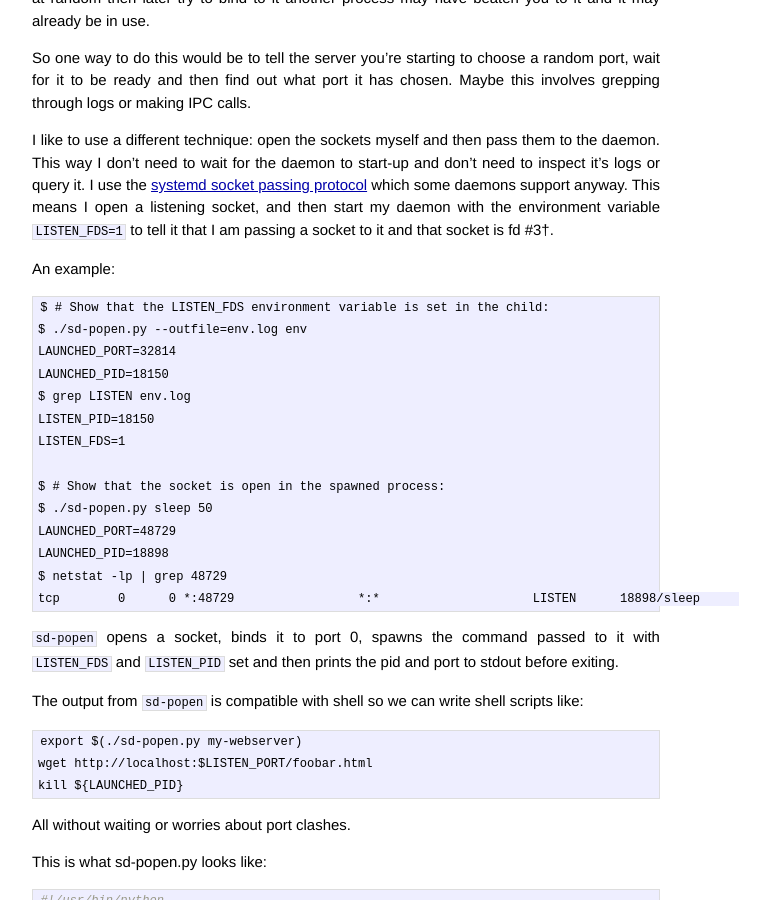
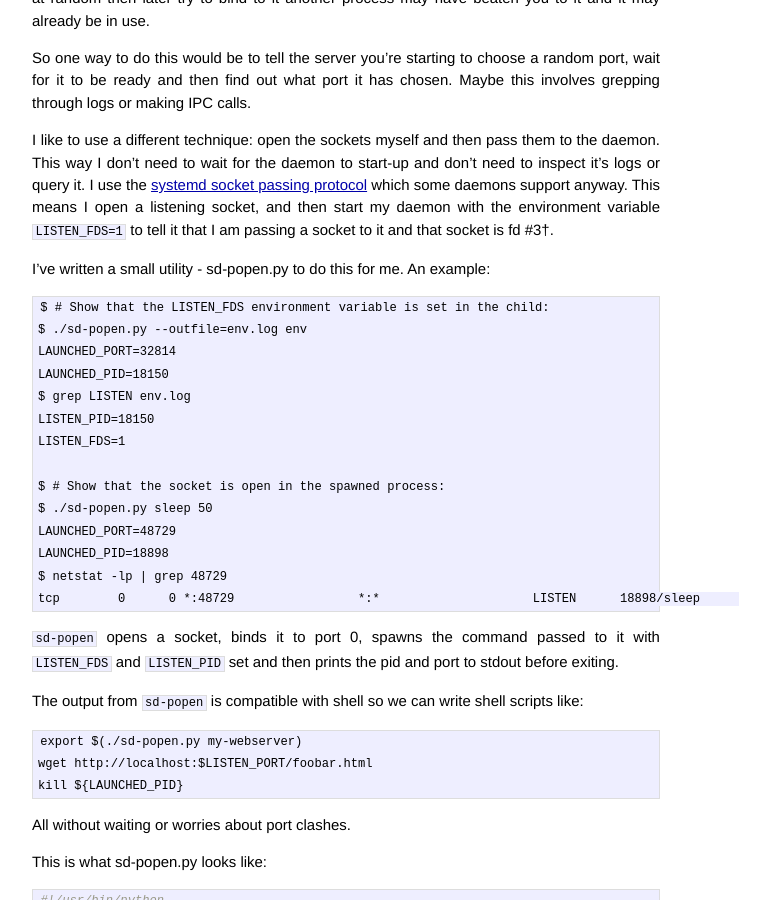
Before and after one commit to wmanley/wmanley.github.io, a Jekyll site: the page built from _posts/2014-01-26-Improve-integration-test-sandboxing-with-systemd-socket-passing.markdown, in a window 1280 px wide and 900 px high, scrolled down 652 px. Shown: the whole window, without its empty margins (294-1064 px from the left). Built offline with Jekyll 4.4.1, drawn with Linux system fonts in a browser that asks for light colours; Markdown is read by kramdown in place of the engine named in the settings.

Commit message:
Clarify blog post

```diff
--- a/_posts/2014-01-26-Improve-integration-test-sandboxing-with-systemd-socket-passing.markdown
+++ b/_posts/2014-01-26-Improve-integration-test-sandboxing-with-systemd-socket-passing.markdown
@@ -22,7 +22,7 @@ So one way to do this would be to tell the server you're starting to choose a ra
 
 I like to use a different technique: open the sockets myself and then pass them to the daemon.  This way I don't need to wait for the daemon to start-up and don't need to inspect it's logs or query it.  I use the [systemd socket passing protocol](http://0pointer.de/public/systemd-man/sd_listen_fds.html) which some daemons support anyway.  This means I open a listening socket, and then start my daemon with the environment variable `LISTEN_FDS=1` to tell it that I am passing a socket to it and that socket is fd #3†.
 
-An example:
+I've written a small utility - sd-popen.py to do this for me.  An example:
 
     $ # Show that the LISTEN_FDS environment variable is set in the child:
     $ ./sd-popen.py --outfile=env.log env
```
